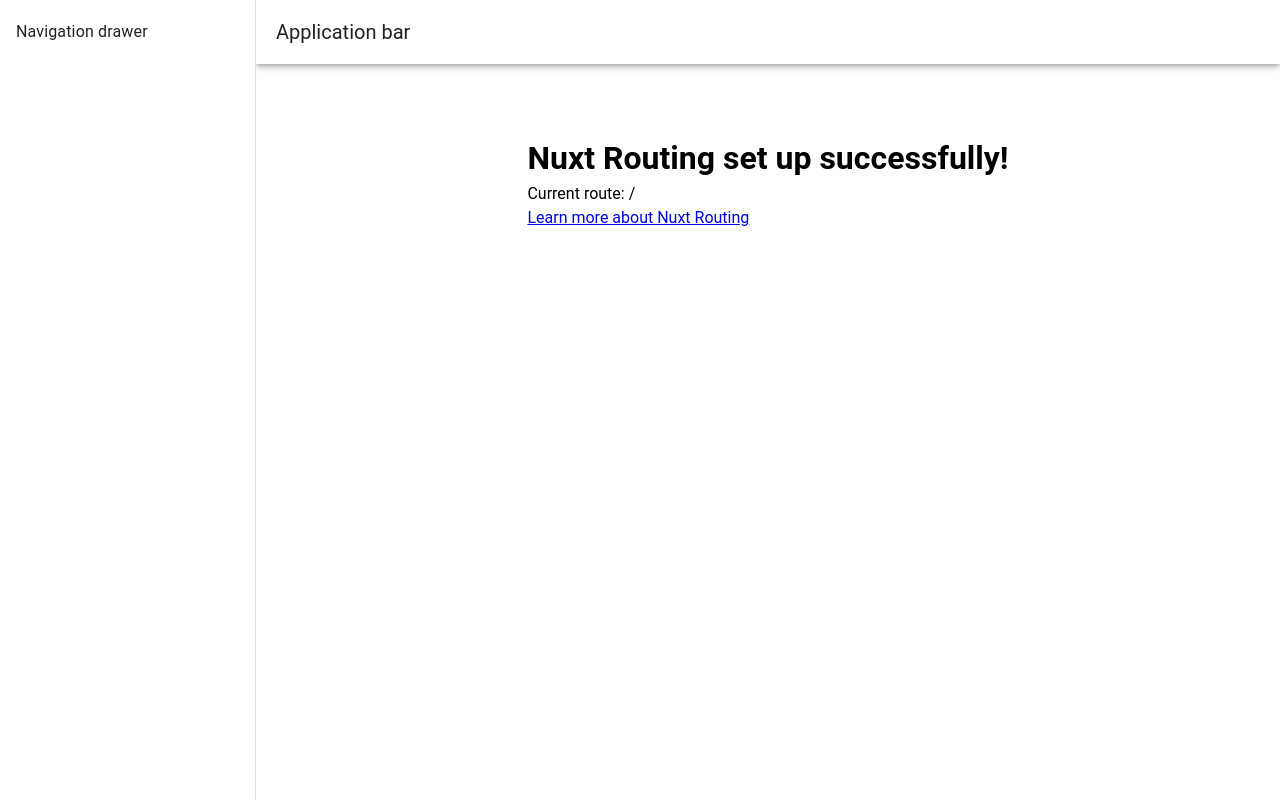
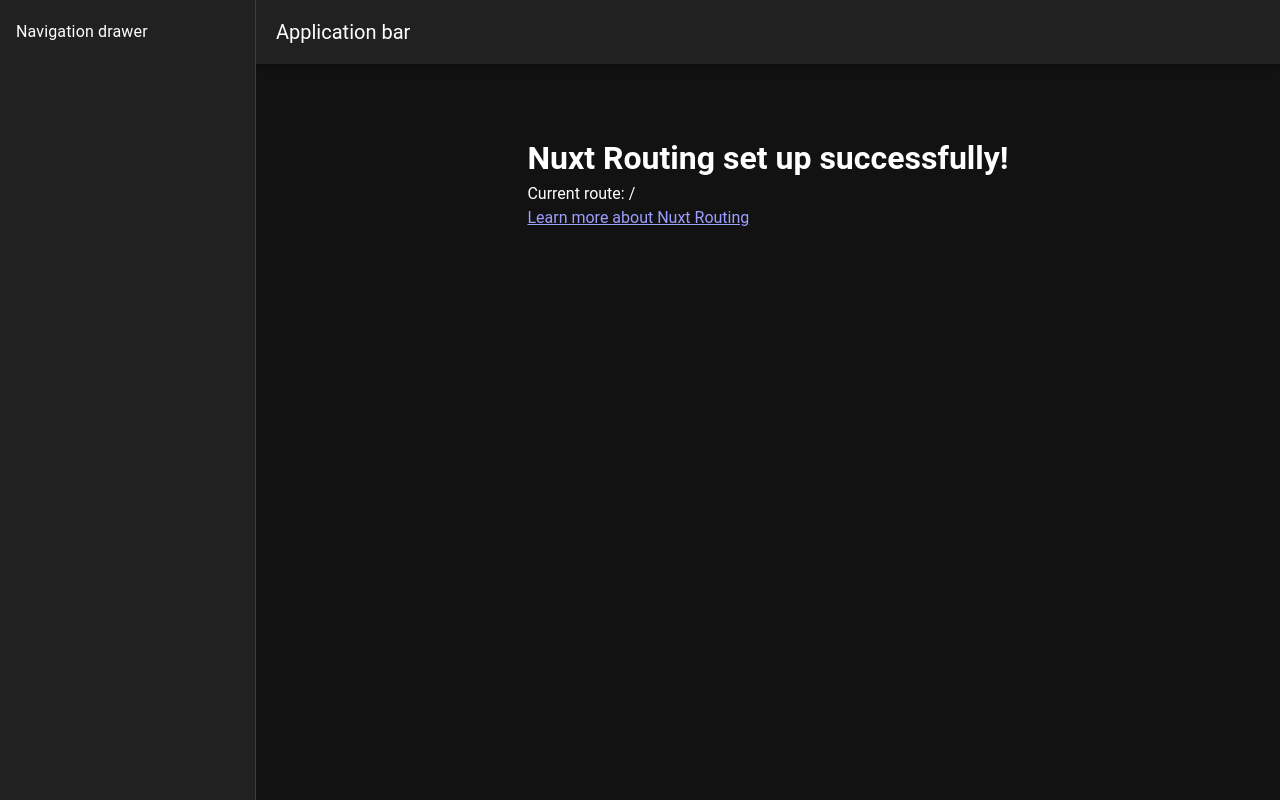
Before and after one commit to emartinez-hub/gestion-activos, a Nuxt app: page / in a window 1280 px wide. Built offline with nearby package versions, Linux system fonts and the light colour scheme.

Commit message:
style: dark mode

```diff
--- a/plugins/vuetify.ts
+++ b/plugins/vuetify.ts
@@ -6,7 +6,7 @@
 export default defineNuxtPlugin((app) => {
   const vuetify = createVuetify({
     theme: {
-      defaultTheme: 'light',
+      defaultTheme: 'dark',
     },
   });
   app.vueApp.use(vuetify);
```
